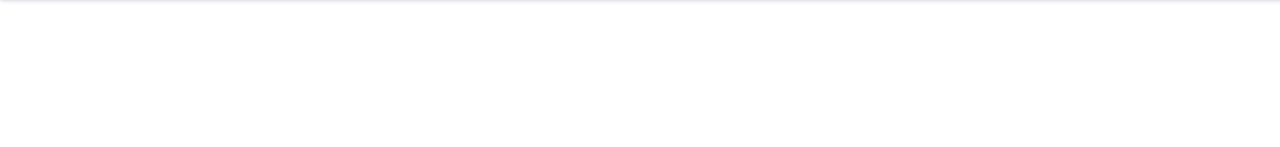
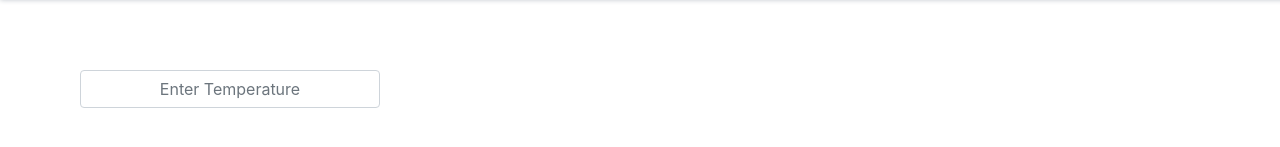
Before and after one commit to denzelb5/temperature-converter, a plain HTML site: page index.html in a window 1280 px wide. Shown: the part 259-406 px from the top of the page. Drawn offline with nearby package versions, Linux system fonts and the light colour scheme; a web font is replaced by a local one.

Commit message:
added input box

```diff
--- a/index.html
+++ b/index.html
@@ -15,6 +15,10 @@
           <p class="lead">Convert temperatures from Fahrenheit to Celsius and Celsius to Fahrenheit</p>
         </div>
       </div>
+      <div class="input-group mb-3" id="input-box">
+
+        <input type="text" class="form-control" placeholder="Enter Temperature" aria-label="Enter Temperature" aria-describedby="basic-addon1">
+      </div>
     <script src="./main.js"></script>
 </body>
 </html>
--- a/main.css
+++ b/main.css
@@ -13,3 +13,16 @@
     color: #c3c8ce;
 
 }
+
+#input-box {
+    width: 300px;
+    margin-top: 5em;
+    margin-left: 5em;
+
+
+}
+
+.form-control {
+    text-align:center;
+
+}
```
